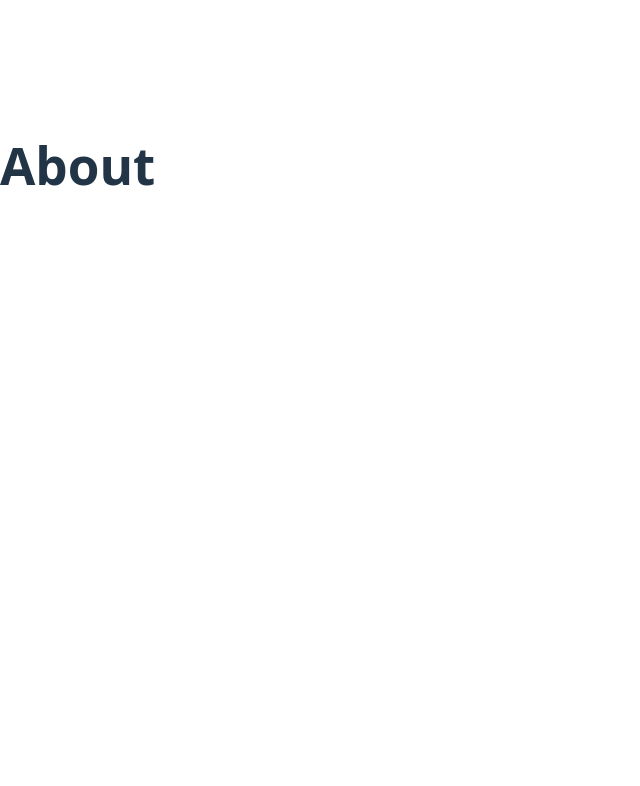
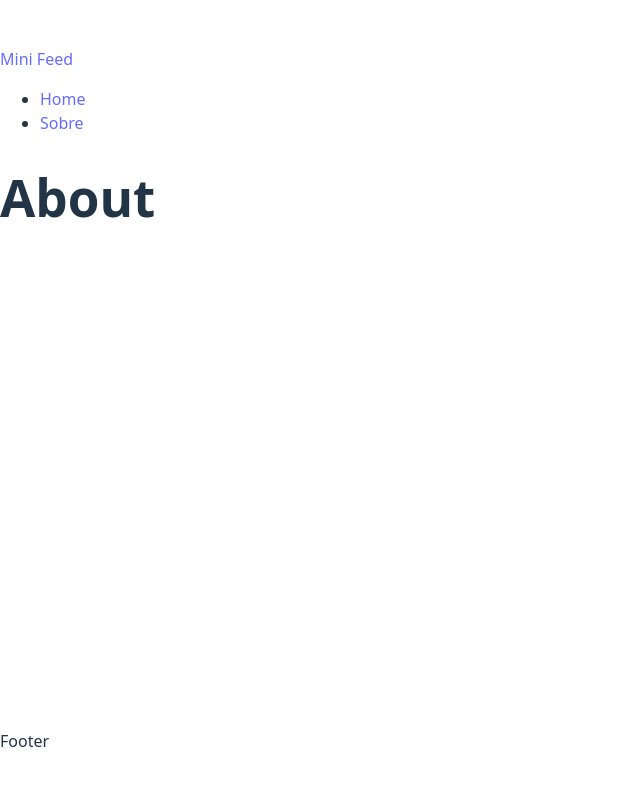
Before and after one commit to Gioomoraes/Mini-Feed, a React (Vite) app: page /about in a window 1280 px wide. Shown: the top 786 px of the page, without its empty margins (0-640 px from the left). Built offline with nearby package versions, Linux system fonts and the light colour scheme.

Commit message:
Links in Navbar

```diff
--- a/src/App.jsx
+++ b/src/App.jsx
@@ -3,17 +3,21 @@
 
 import Home from "./pages/Home/Home";
 import About from "./pages/About/About";
+import Navbar from "./components/Navbar";
+import Footer from "./components/Footer";
 
 function App() {
   return (
     <div className="App">
       <BrowserRouter>
+        <Navbar />
         <div className="container">
           <Routes>
             <Route path="/" element={<Home />} />
             <Route path="/about" element={<About />} />
           </Routes>
         </div>
+        <Footer />
       </BrowserRouter>
     </div>
   );
--- a/src/components/Footer.jsx
+++ b/src/components/Footer.jsx
@@ -0,0 +1,7 @@
+import React from "react";
+
+const Footer = () => {
+  return <div>Footer</div>;
+};
+
+export default Footer;
--- a/src/components/Navbar.jsx
+++ b/src/components/Navbar.jsx
@@ -0,0 +1,22 @@
+import { NavLink } from "react-router-dom";
+import styles from "./Navbar.module.css";
+
+const Navbar = () => {
+  return (
+    <nav>
+      <NavLink to="/">
+        Mini <span>Feed</span>
+      </NavLink>
+      <ul>
+        <li>
+          <NavLink to="/">Home</NavLink>
+        </li>
+        <li>
+          <NavLink to="/about">Sobre</NavLink>
+        </li>
+      </ul>
+    </nav>
+  );
+};
+
+export default Navbar;
```
